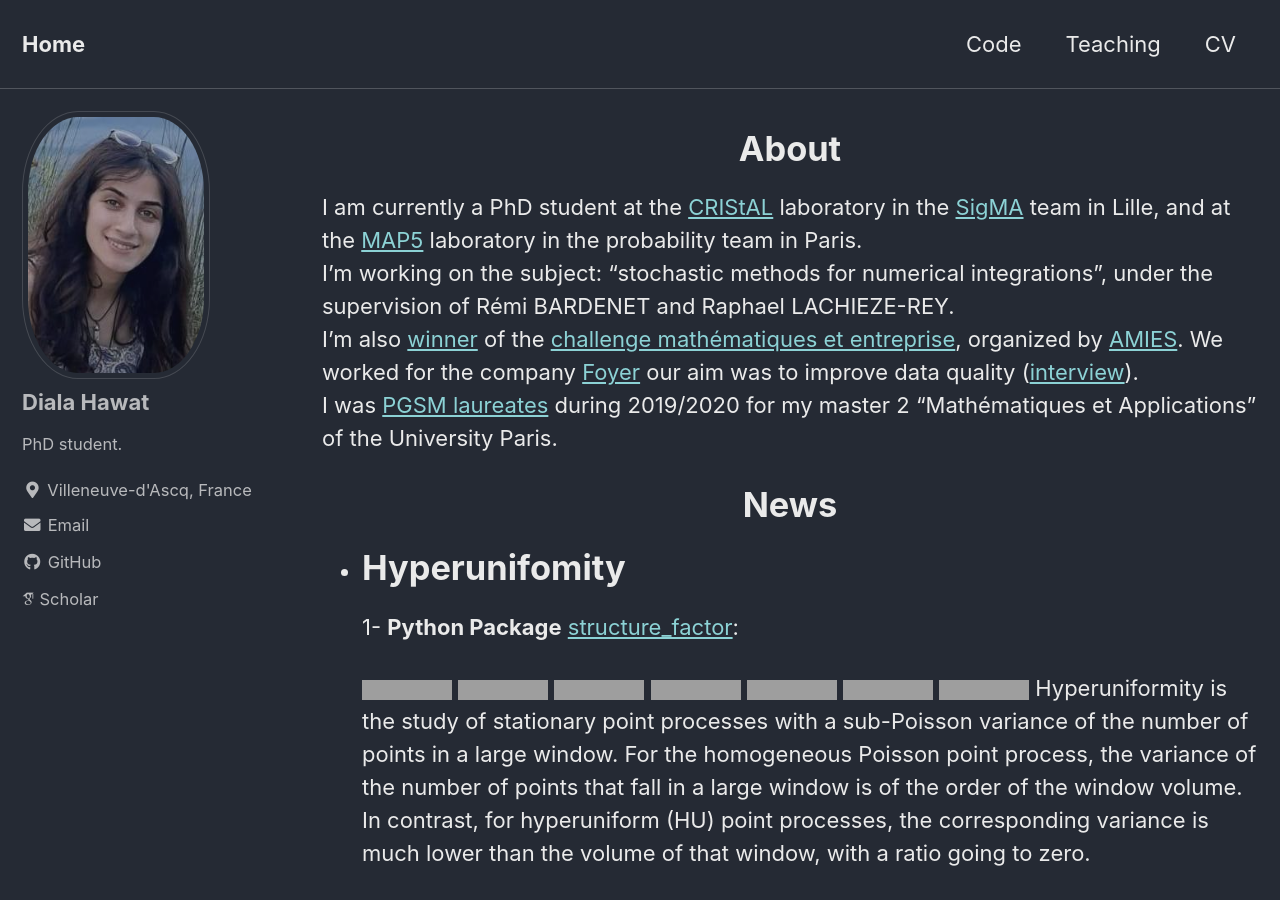
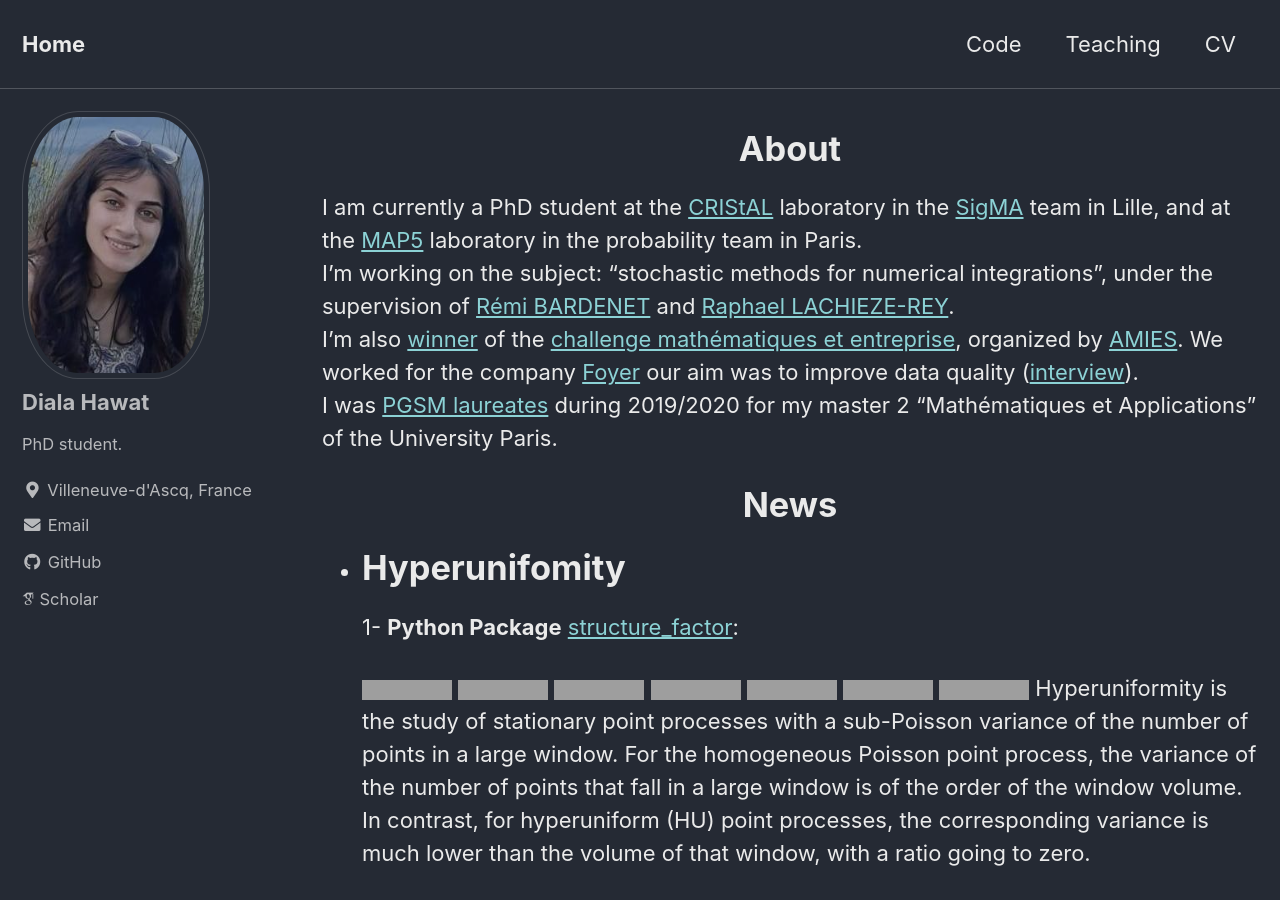
Before and after one commit to dhawat/dhawat.github.io, a Jekyll site: the page built from index.md, in a window 1280 px wide and 900 px high, cut to the strip 0-900 px from the top of the window. Built offline with Jekyll 4.4.1, drawn with Linux system fonts in a browser that asks for light colours; cached includes are drawn as plain includes; nearby versions of some CDN libraries; some web fonts are replaced; some of the changed lines change nothing that is shown; grey boxes are pictures that could not be loaded.

Commit message:
small changes

```diff
--- a/index.md
+++ b/index.md
@@ -6,9 +6,9 @@ classes: wide
 <center> <h1>About </h1> </center>
 
 I am currently a PhD student at the [CRIStAL](https://www.cristal.univ-lille.fr/) laboratory in the [SigMA](https://www.cristal.univ-lille.fr/?rubrique27&eid=30) team in Lille, and at the [MAP5](https://map5.mi.parisdescartes.fr/) laboratory in the probability team in Paris.\
-I'm working on the subject: "stochastic methods for numerical integrations", under the supervision of Rémi BARDENET and  Raphael LACHIEZE-REY.\
+I'm working on the subject: "stochastic methods for numerical integrations", under the supervision of [Rémi BARDENET](http://rbardenet.github.io/) and  [Raphael LACHIEZE-REY](https://helios2.mi.parisdescartes.fr/~rlachiez/).\
 I'm also [winner](https://briques2math.home.blog/2021/10/26/diala-mariem-et-mehdi-evaluation-automatique-de-la-qualite-de-donnees/) of the [challenge mathématiques et entreprise](https://challenge-maths.sciencesconf.org/), organized by [AMIES](https://www.agence-maths-entreprises.fr/public/pages/index.html). We worked for the company [Foyer](https://www.foyer.lu/en/homepage) our aim was to improve data quality ([interview](https://youtu.be/3IV06PqZ85s?t=403)).\
-I was [PGSM laureates](https://applications.sciencesmaths-paris.fr/fr/les-laureats-du-programme-pgsm-master-850.htm) during 2019/2020 for my master 2
+I was [PGSM laureates](https://applications.sciencesmaths-paris.fr/fr/les-laureats-du-programme-pgsm-master-850.htm#:~:text=France-,HAWAT,-Diala) during 2019/2020 for my master 2
 "Mathématiques et Applications" of the University Paris.
 
 <center> <h1>News </h1> </center>
```
